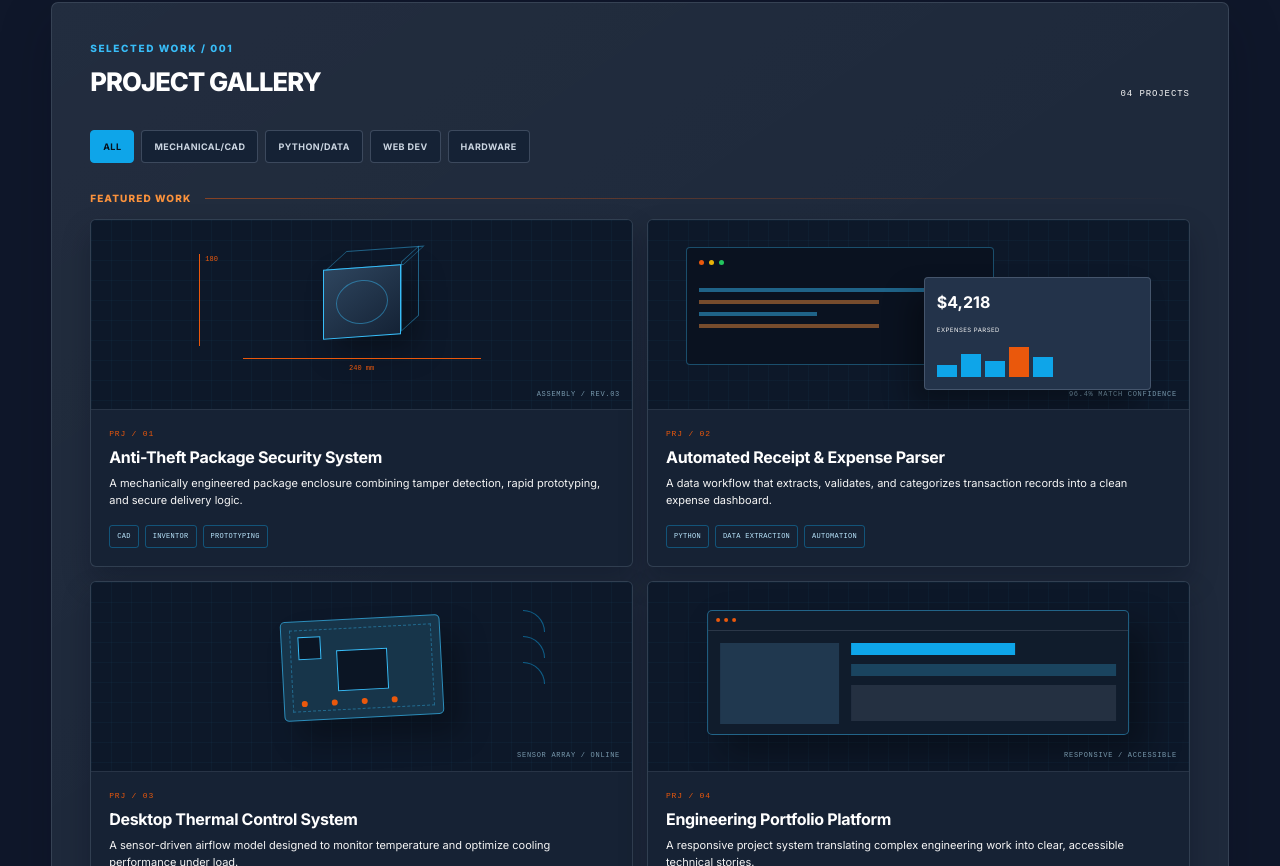
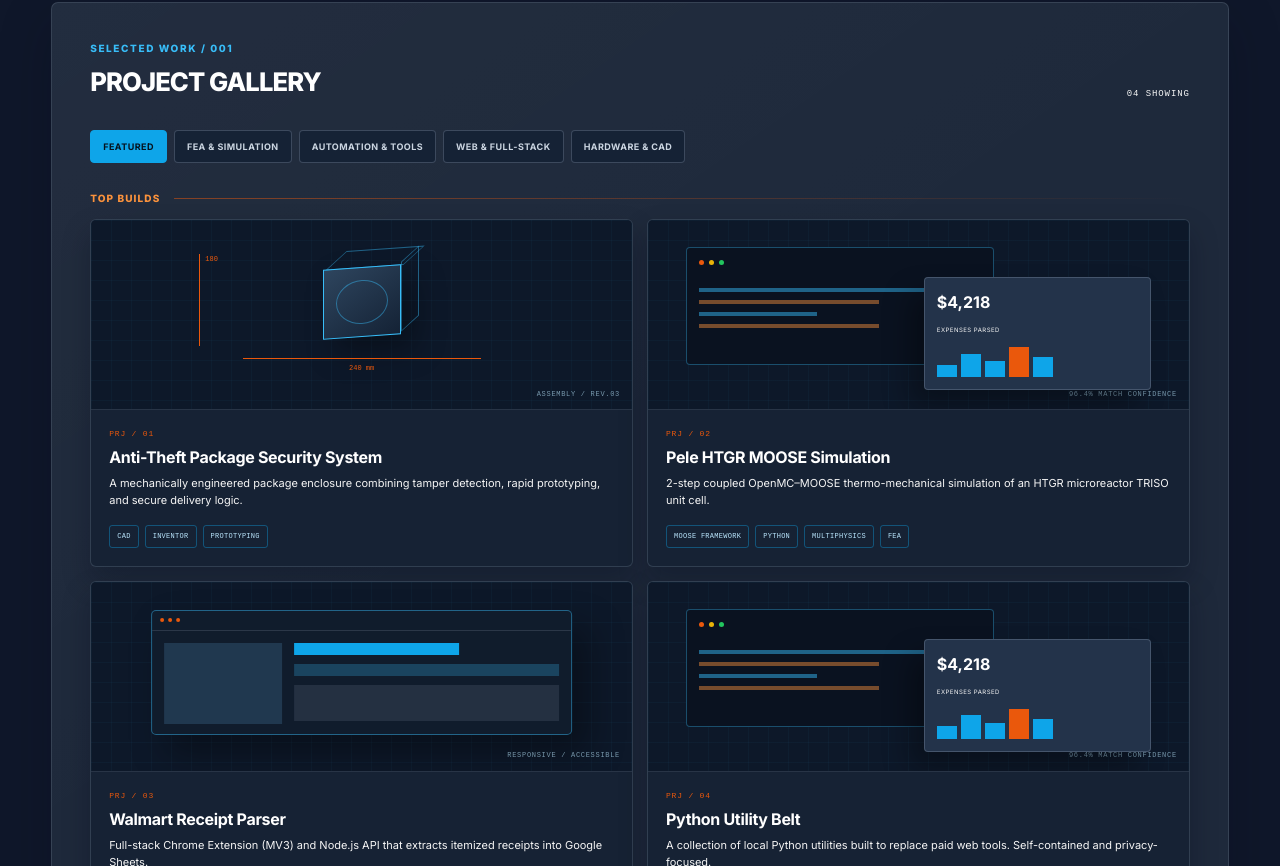
Before and after one commit to Barik-D-Boley/barikboley.com, a Next.js app: page / in a window 1280 px wide. Shown: the part 794-1660 px from the top of the page. Built offline with nearby package versions, Linux system fonts and the light colour scheme; a web font is replaced by a local one.

Commit message:
Separated project data from ProjectGallery.tsx

```diff
--- a/app/page.tsx
+++ b/app/page.tsx
@@ -19,7 +19,6 @@ export default function Home() {
           <ProjectGallery number="001" />
           <AboutSection number="002" />
           <ExperienceTimeline number="003" />
-          <ArchiveSection number="004" />
         </div>
 
         <ContactSection />
--- a/components/sections/ProjectGallery.tsx
+++ b/components/sections/ProjectGallery.tsx
@@ -1,46 +1,14 @@
 'use client';
 
 import { useMemo, useState } from "react"
+import { projects } from "@/data/projects"
 
-const filters = ["All", "Mechanical/CAD", "Python/Data", "Web Dev", "Hardware"]
-
-const featuredProjects = [
-  {
-    title: "Anti-Theft Package Security System",
-    description:
-      "A mechanically engineered package enclosure combining tamper detection, rapid prototyping, and secure delivery logic.",
-    tags: ["CAD", "Inventor", "Prototyping"],
-    category: "Mechanical/CAD",
-    art: "cad",
-    number: "01",
-  },
-  {
-    title: "Automated Receipt & Expense Parser",
-    description:
-      "A data workflow that extracts, validates, and categorizes transaction records into a clean expense dashboard.",
-    tags: ["Python", "Data Extraction", "Automation"],
-    category: "Python/Data",
-    art: "data",
-    number: "02",
-  },
-  {
-    title: "Desktop Thermal Control System",
-    description:
-      "A sensor-driven airflow model designed to monitor temperature and optimize cooling performance under load.",
-    tags: ["Hardware", "Sensors", "Testing"],
-    category: "Hardware",
-    art: "hardware",
-    number: "03",
-  },
-  {
-    title: "Engineering Portfolio Platform",
-    description:
-      "A responsive project system translating complex engineering work into clear, accessible technical stories.",
-    tags: ["React", "TypeScript", "UI Systems"],
-    category: "Web Dev",
-    art: "web",
-    number: "04",
-  },
+const filters = [
+  "Featured",
+  "FEA & Simulation",
+  "Automation & Tools",
+  "Web & Full-Stack",
+  "Hardware & CAD",
 ]
 
 function ProjectVisual({ variant }: { variant: string }) {
@@ -132,17 +100,18 @@ function ProjectVisual({ variant }: { variant: string }) {
 }
 
 export default function ProjectGallery({ number = "001" }: { number?: string }) {
-  const [activeFilter, setActiveFilter] = useState("All")
+  // Default active filter set to "Featured"
+  const [activeFilter, setActiveFilter] = useState("Featured")
 
-  const visibleProjects = useMemo(
-    () =>
-      activeFilter === "All"
-        ? featuredProjects
-        : featuredProjects.filter(
-            (project) => project.category === activeFilter,
-          ),
-    [activeFilter],
-  )
+  const visibleProjects = useMemo(() => {
+    if (activeFilter === "Featured") {
+      return projects.filter((project) => project.featured)
+    }
+    if (activeFilter === "All") {
+      return projects
+    }
+    return projects.filter((project) => project.category === activeFilter)
+  }, [activeFilter])
 
   return (
     <section className="panel projects-panel" id="projects">
@@ -152,7 +121,7 @@ export default function ProjectGallery({ number = "001" }: { number?: string })
           <h2>PROJECT GALLERY</h2>
         </div>
         <span className="project-count">
-          {visibleProjects.length.toString().padStart(2, "0")} PROJECTS
+          {visibleProjects.length.toString().padStart(2, "0")} SHOWING
         </span>
       </div>
 
@@ -179,7 +148,7 @@ export default function ProjectGallery({ number = "001" }: { number?: string })
       </div>
 
       <div className="featured-label">
-        <span>Featured work</span>
+        <span>{activeFilter === "Featured" ? "Top Builds" : `${activeFilter} Projects`}</span>
         <i />
       </div>
 
--- /dev/null
+++ b/data/projects.ts
@@ -0,0 +1,81 @@
+export type Category =
+  | "FEA & Simulation"
+  | "Automation & Tools"
+  | "Web & Full-Stack"
+  | "Hardware & CAD"
+
+export interface Project {
+  title: string
+  description: string
+  tags: string[]
+  category: Category
+  art: "cad" | "data" | "hardware" | "web"
+  number: string
+  featured?: boolean
+  githubUrl?: string
+  demoUrl?: string
+}
+
+export const projects: Project[] = [
+  // --- TOP FEATURED PROJECTS ---
+  {
+    title: "Anti-Theft Package Security System",
+    description:
+      "A mechanically engineered package enclosure combining tamper detection, rapid prototyping, and secure delivery logic.",
+    tags: ["CAD", "Inventor", "Prototyping"],
+    category: "Hardware & CAD",
+    art: "cad",
+    number: "01",
+    featured: true,
+  },
+  {
+    title: "Pele HTGR MOOSE Simulation",
+    description:
+      "2-step coupled OpenMC–MOOSE thermo-mechanical simulation of an HTGR microreactor TRISO unit cell.",
+    tags: ["MOOSE Framework", "Python", "Multiphysics", "FEA"],
+    category: "FEA & Simulation",
+    art: "data",
+    number: "02",
+    featured: true,
+  },
+  {
+    title: "Walmart Receipt Parser",
+    description:
+      "Full-stack Chrome Extension (MV3) and Node.js API that extracts itemized receipts into Google Sheets.",
+    tags: ["Chrome API", "Node.js", "Express", "Automation"],
+    category: "Web & Full-Stack",
+    art: "web",
+    number: "03",
+    featured: true,
+  },
+  {
+    title: "Python Utility Belt",
+    description:
+      "A collection of local Python utilities built to replace paid web tools. Self-contained and privacy-focused.",
+    tags: ["Python", "CLI", "Automation"],
+    category: "Automation & Tools",
+    art: "data",
+    number: "04",
+    featured: true,
+  },
+
+  // --- ADDITIONAL CATALOG PROJECTS ---
+  {
+    title: "MHTGR Thermal-Mechanical FEA",
+    description:
+      "Coupled thermo-mechanical FEA of an IG-110 nuclear graphite fuel monolith using MOOSE Framework and Coreform Cubit.",
+    tags: ["MOOSE Framework", "Coreform Cubit", "FEA"],
+    category: "FEA & Simulation",
+    art: "cad",
+    number: "05",
+  },
+  {
+    title: "Progressive Overload Analytics",
+    description:
+      "Workout logging, automated progression logic, and performance analytics platform.",
+    tags: ["JavaScript", "Automation", "Analytics"],
+    category: "Automation & Tools",
+    art: "data",
+    number: "06",
+  },
+]
```
